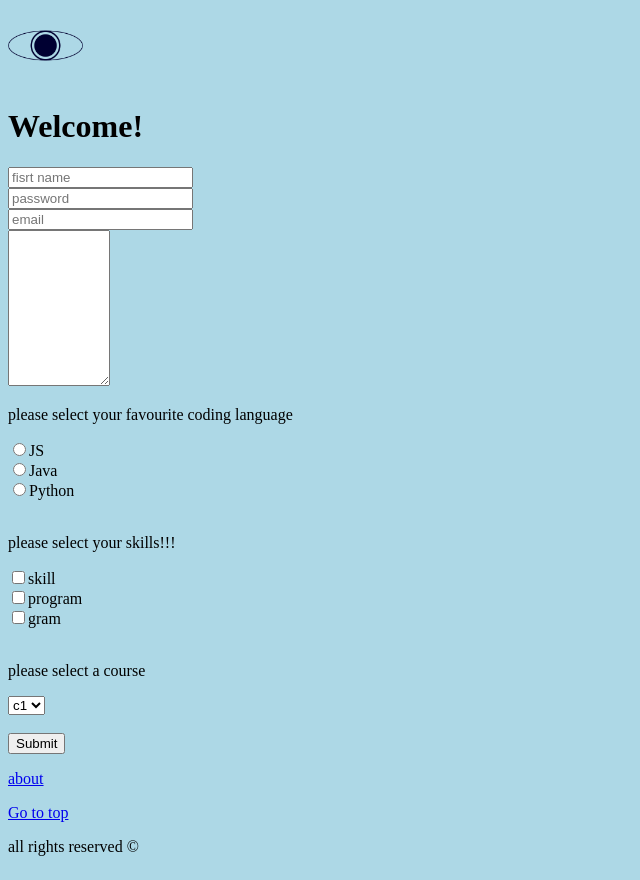
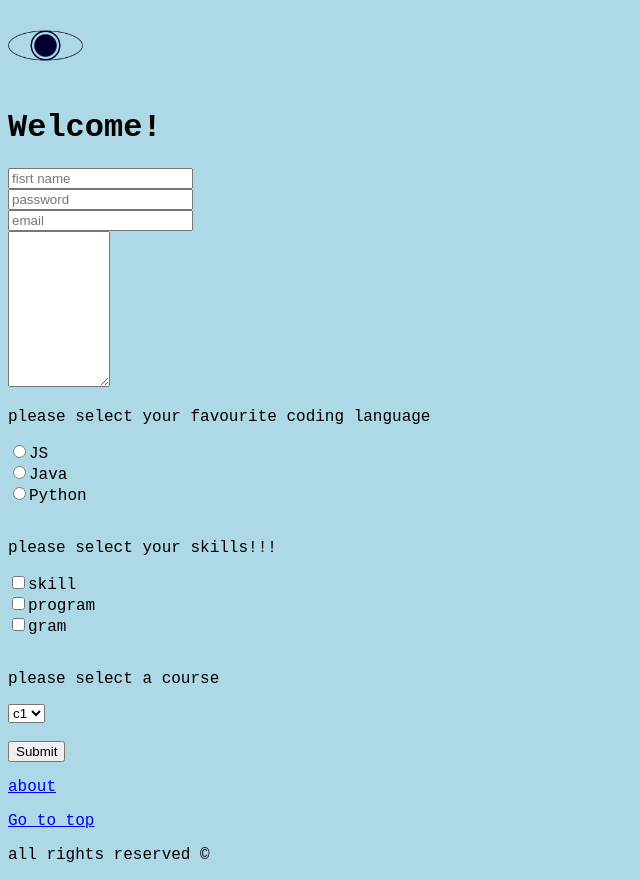
Before and after one commit to Maokus/HTML5-and-CSS3-testing, a PHP site: page / in a window 1280 px wide. Shown: the whole page, without its empty margins (0-640 px from the left). Before the commit the page ends 856 px from the top, so only its background shows below. Run offline with PHP 8.4, Linux system fonts and the light colour scheme.

Commit message:
modified:   css/main.css 	deleted:    images/download.png 	modified:   index.html

```diff
--- a/css/main.css
+++ b/css/main.css
@@ -1,6 +1,7 @@
-background {
+.background {
     background-color: lightblue;
 }
-#bd {
-    background-color: lightblue;
+
+.mainfont {
+    font-family: "Courier New", Courier, monospace;
 }
--- a/index.html
+++ b/index.html
@@ -14,8 +14,8 @@
         <link rel="stylesheet" href="./css/main.css" />
     </head>
 
-    <body id="bd">
-        <a id="top"></a>
+    <body class="background mainfont">
+        <div id="top"></div>
         <a href="https://github.com/Maokus" target="_blank">
             <img src="./images/Eyepain.png" width="75" alt="linkedin logo" />
         </a>
```
Also changed, not shown: images/download.png (deleted).
